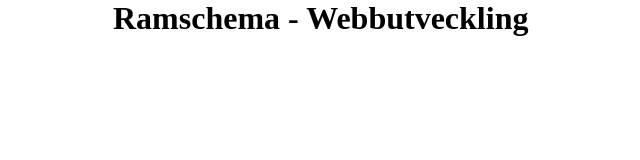
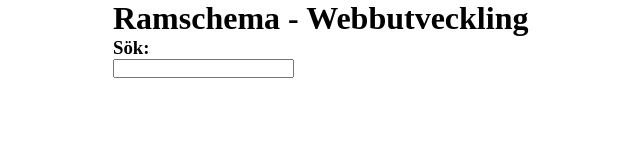
Before and after one commit to cwcacti/DT211g_moment2_ecmascript, a website built with Parcel: page src/index.html in a window 1280 px wide. Shown: the whole page, without its empty margins (207-847 px from the left). Built offline with nearby package versions, Linux system fonts and the light colour scheme.

Commit message:
Fortsätt js html
Skapat variabler i javascript för existerande html-element
Lagt till div för sökruta samt sökruta i index.html

```diff
--- a/src/index.html
+++ b/src/index.html
@@ -14,6 +14,10 @@
     <div class="grid-container">
         <main>
             <h1>Ramschema - Webbutveckling</h1>
+            <div id="sök">
+                <h3>Sök:</h3>
+                <input type="text" name="sökruta" id="sökruta">
+            </div>
             <div id="innehåll"></div>
         </main>
     </div>
--- a/src/javascript/main.js
+++ b/src/javascript/main.js
@@ -0,0 +1,3 @@
+/* Variabler för existerande HTML-element */
+const mainDivElement = document.getElementById("innehåll")
+const searchBoxElement = document.getElementById("sökruta")
```
